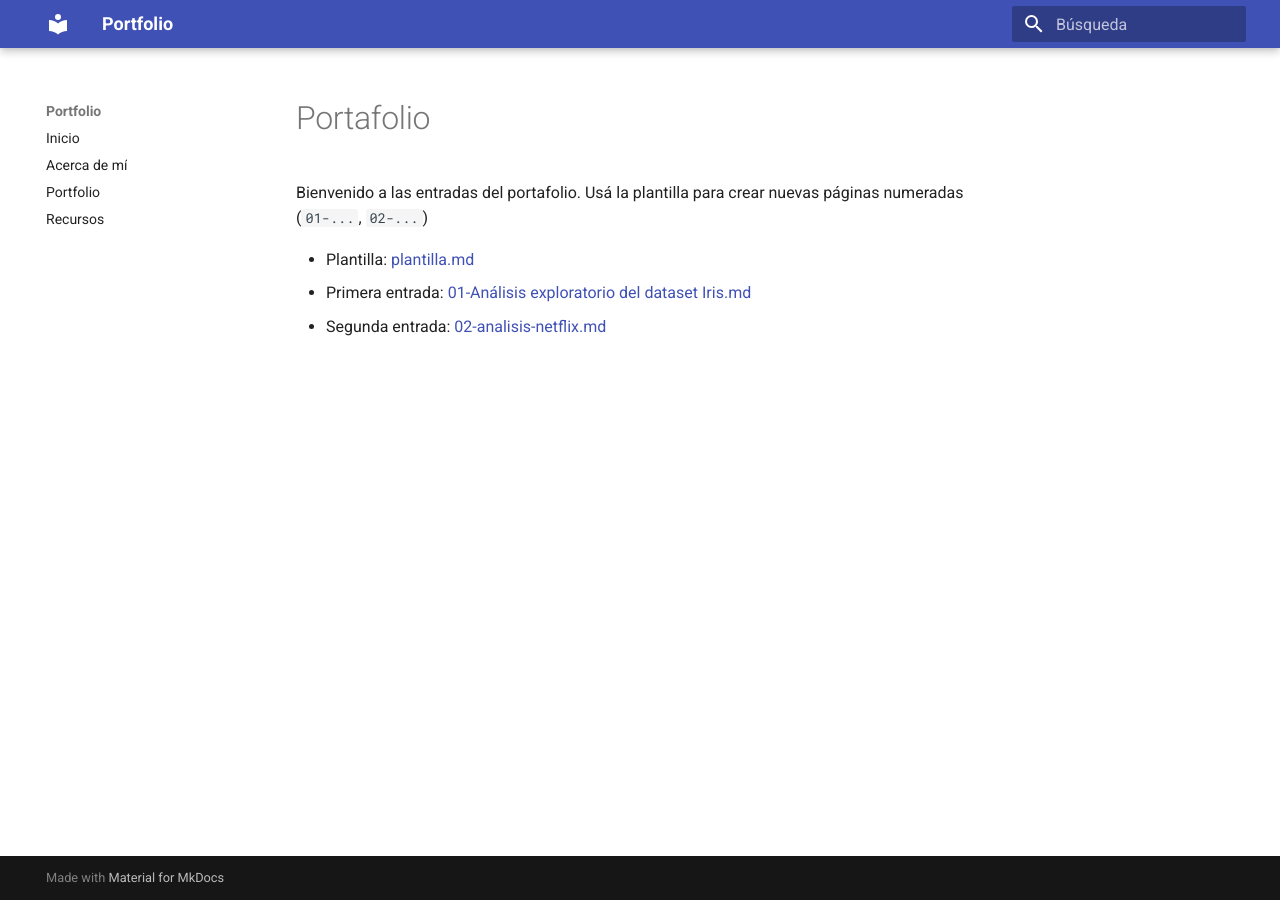
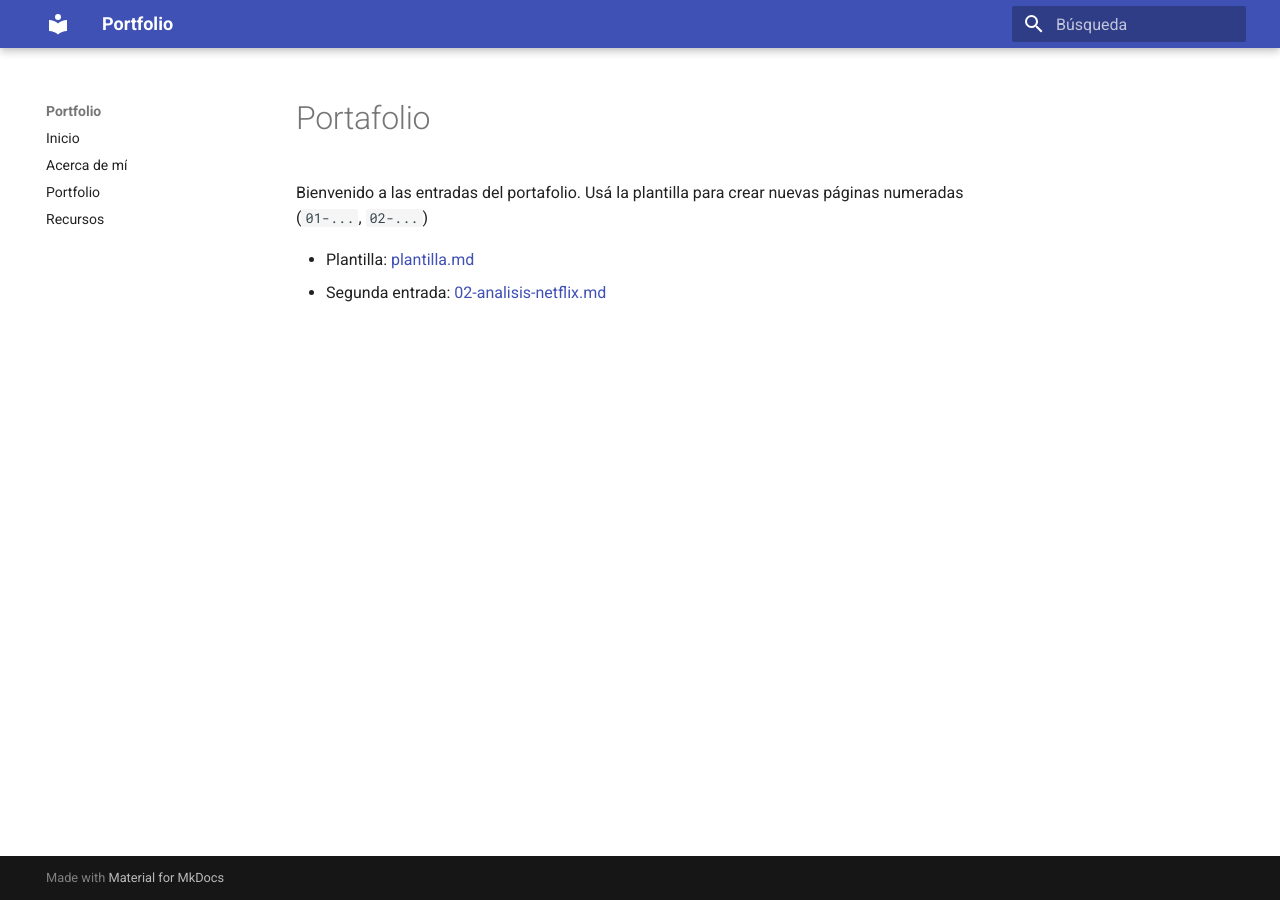
Before and after one commit to naguer019/IA-portfolio, an MkDocs documentation site: the page built from docs/portfolio/index.md, in a window 1280 px wide. Built offline with MkDocs 1.6.1 and Material for MkDocs 9.7.7, drawn with Linux system fonts in a browser that asks for light colours.

Commit message:
Update index.md

```diff
--- a/docs/portfolio/index.md
+++ b/docs/portfolio/index.md
@@ -9,5 +9,4 @@ Bienvenido a las entradas del portafolio. Usá la plantilla para crear nuevas p
 (`01-...`, `02-...`)
 
 - Plantilla: [plantilla.md](plantilla.md)
-- Primera entrada: [01-Análisis exploratorio del dataset Iris.md](01-Analisis_exploratorio_del_dataset_Iris.md)
 - Segunda entrada: [02-analisis-netflix.md](02-analisis-netflix.md)
```
